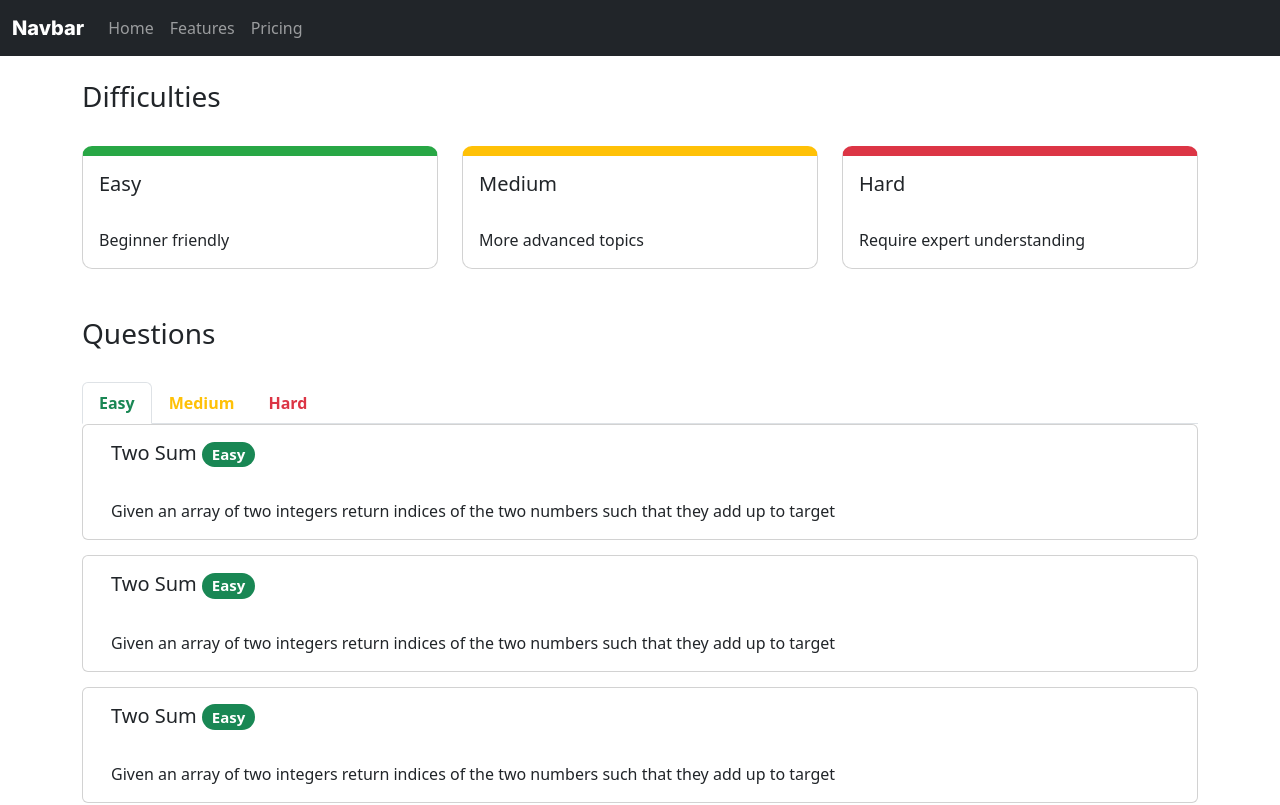
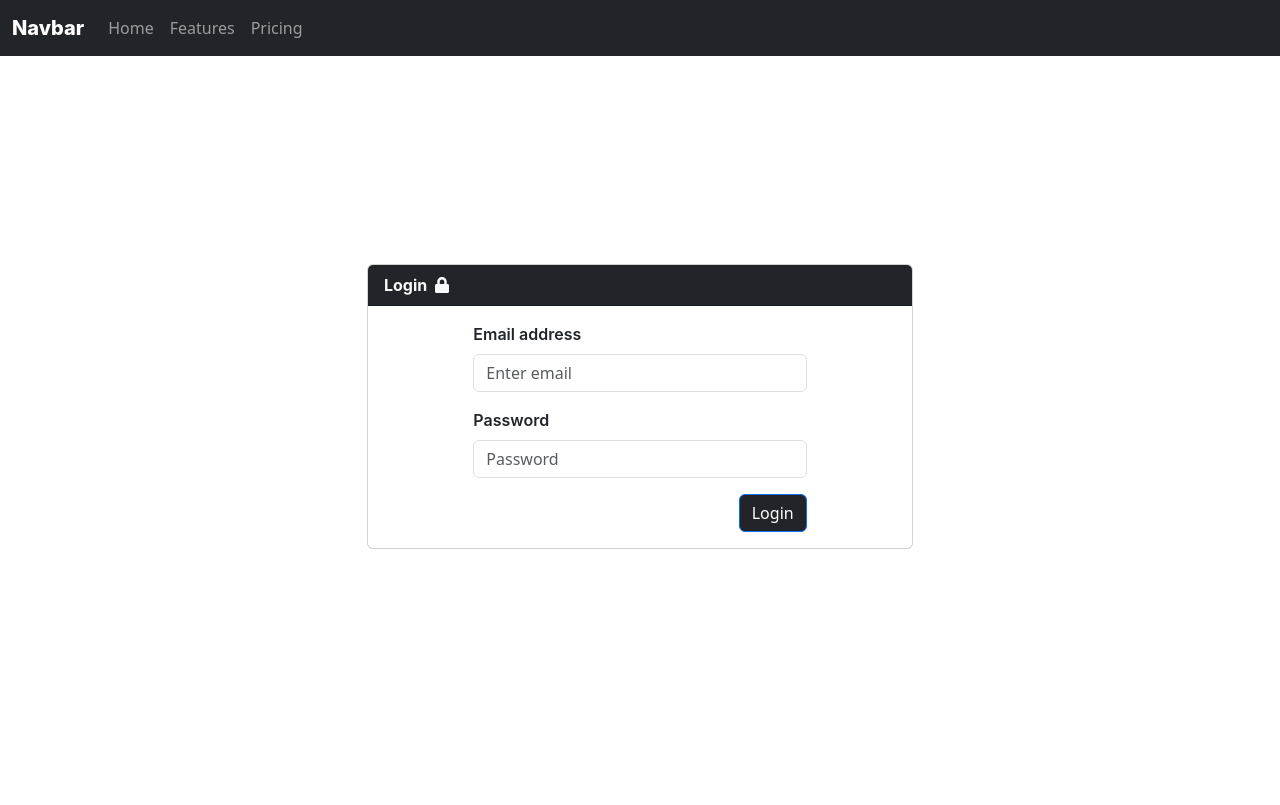
Before and after one commit to jlxw48/CS3219-PeerPrep, a React (Create React App) app in the folder front-end/: page / in a window 1280 px wide. Shown: the top 805 px of the page. Built offline with nearby package versions, Linux system fonts and the light colour scheme.

Commit message:
Add login page

```diff
--- a/front-end/package.json
+++ b/front-end/package.json
@@ -3,6 +3,9 @@
   "version": "0.1.0",
   "private": true,
   "dependencies": {
+    "@fortawesome/fontawesome-svg-core": "^1.2.36",
+    "@fortawesome/free-solid-svg-icons": "^5.15.4",
+    "@fortawesome/react-fontawesome": "^0.1.15",
     "@testing-library/jest-dom": "^5.11.4",
     "@testing-library/react": "^11.1.0",
     "@testing-library/user-event": "^12.1.10",
--- a/front-end/src/App.js
+++ b/front-end/src/App.js
@@ -1,13 +1,14 @@
 import './css/App.css';
 import PeerPrepNav from './PeerPrepNav';
 import Home from './home/Home';
+import Login from './login/Login';
 
 
 function App() {
   return (
     <>
       <PeerPrepNav />
-      <Home />
+      <Login />
     </>
   );
 }
--- /dev/null
+++ b/front-end/src/css/Login.css
@@ -0,0 +1,14 @@
+.login-container .card-row {
+    height: 700px;
+}
+
+.login-container .card-header {
+    background: darkorchid;
+    font-family: 'Inter', sans-serif;
+    font-weight: 700;
+}
+
+.login-container .form-label {
+    font-family: 'Inter', sans-serif;
+    font-weight: 600;
+}
--- a/front-end/src/css/PeerPrepNav.css
+++ b/front-end/src/css/PeerPrepNav.css
@@ -1,5 +1,3 @@
-@import url('https://fonts.googleapis.com/css2?family=Inter:wght@400;800&display=swap');
-
 .NavbarBrand {
     font-family: 'Inter', sans-serif;
     font-weight: 800;
--- a/front-end/src/home/questions/Questions.jsx
+++ b/front-end/src/home/questions/Questions.jsx
@@ -9,7 +9,7 @@ function Questions(props) {
     return (
         <>
             <h3>Questions</h3><br />
-            <Tabs defaultActiveKey="profile" className="mb-3" defaultActiveKey="easy" className="questions-difficulty-tabs">
+            <Tabs defaultActiveKey="easy" className="mb-3 questions-difficulty-tabs">
                 <Tab eventKey="easy" title="Easy" tabClassName="text-success">
                     <div className="home-questions-wrapper">
                         {props.questions.filter(question => question.difficulty === "easy").map(question => {
--- /dev/null
+++ b/front-end/src/login/Login.jsx
@@ -0,0 +1,56 @@
+import React from "react";
+import Card from 'react-bootstrap/Card'
+import Row from 'react-bootstrap/Row'
+import Container from 'react-bootstrap/Container'
+import Col from 'react-bootstrap/Col'
+import '../css/Login.css'
+import { FontAwesomeIcon } from '@fortawesome/react-fontawesome'
+import { faLock } from "@fortawesome/free-solid-svg-icons";
+import Form from 'react-bootstrap/Form'
+import Button from 'react-bootstrap/Button'
+
+function Login() {
+    return (
+        <>
+            <Container className="login-container">
+                <Row className="card-row justify-content-md-center align-items-center">
+                    <Col md="6">
+                        <Card>
+                            <Card.Header className="bg-dark text-light">Login &nbsp;<FontAwesomeIcon icon={faLock} /></Card.Header>
+                            <Card.Body>
+                                <Form>
+                                    <Row className="justify-content-md-center">
+                                        <Col md="8">
+                                            <Form.Group className="mb-3" controlId="formBasicEmail">
+                                                <Form.Label>Email address</Form.Label>
+                                                <Form.Control type="email" placeholder="Enter email" />
+                                            </Form.Group>
+                                        </Col>
+                                    </Row>
+                                    <Row className="justify-content-md-center">
+                                        <Col md="8">
+                                            <Form.Group className="mb-3" controlId="formBasicPassword">
+                                                <Form.Label>Password</Form.Label>
+                                                <Form.Control type="password" placeholder="Password" />
+                                            </Form.Group>
+                                        </Col>
+                                    </Row>
+                                    <Row>
+                                        <Col md="10">
+                                            <Button variant="primary" type="submit" className="float-end bg-dark">
+                                                Login
+                                            </Button>
+                                        </Col>
+                                    </Row>
+                                </Form>
+                            </Card.Body>
+                        </Card>
+                    </Col>
+                </Row>
+            </Container>
+        </>
+    );
+
+}
+
+export default Login;
```
Also changed, not shown: 1 other file (tests, documents, lock files or other folders).
